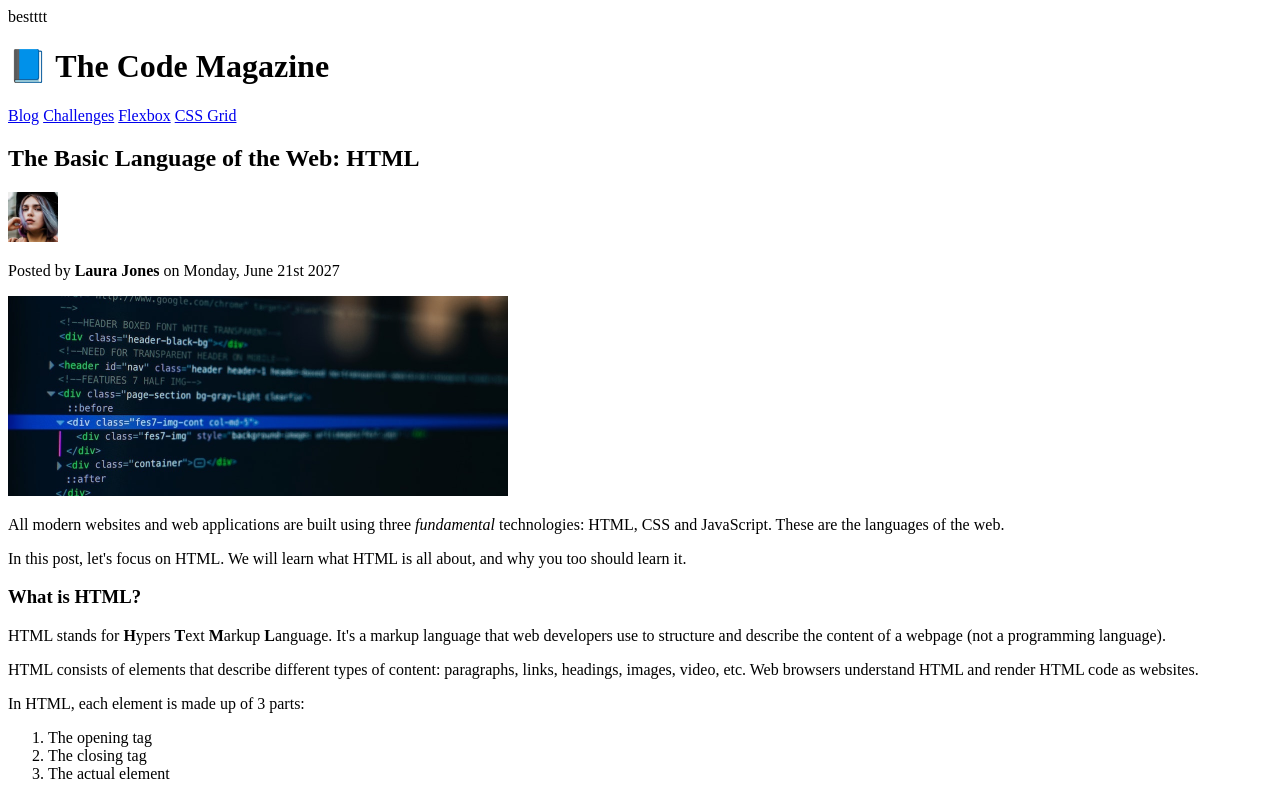
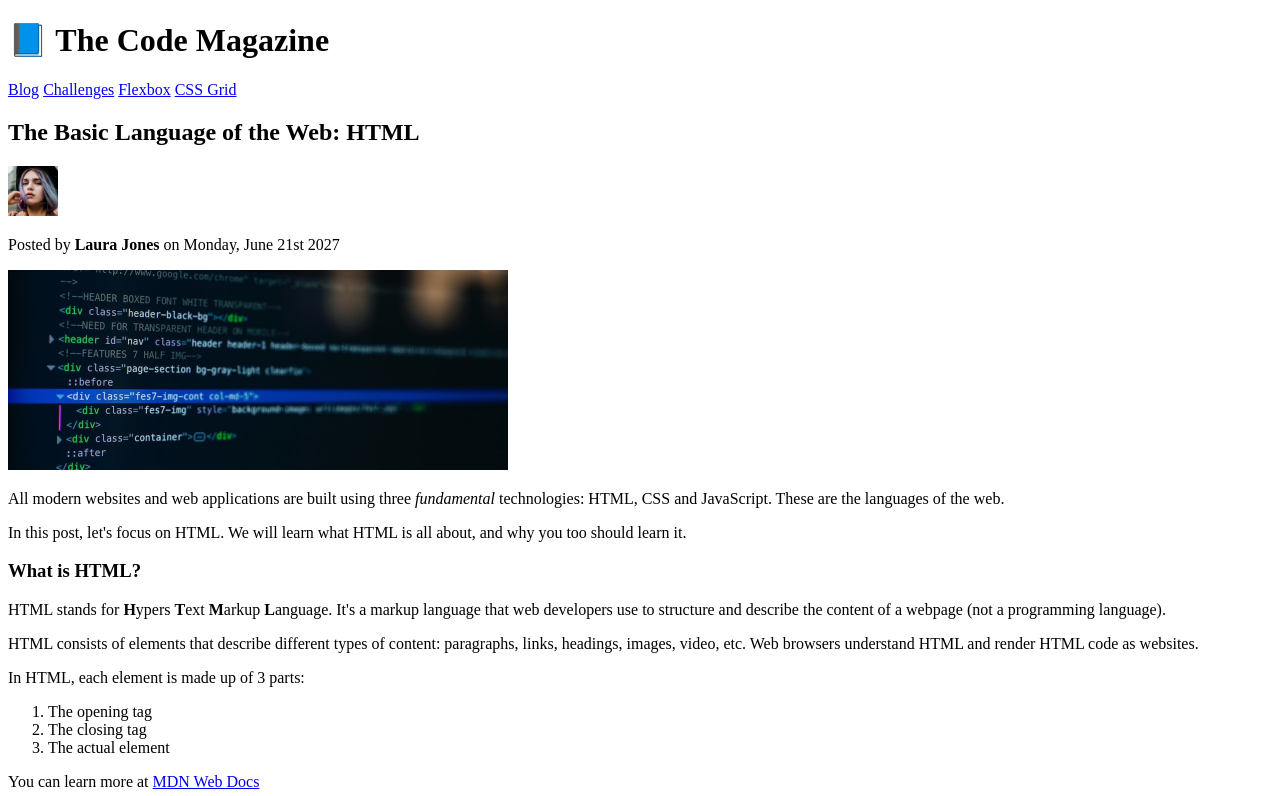
Before and after one commit to zidannndevv/learn-html, a plain HTML site: page index.html in a window 1280 px wide. Shown: the top 796 px of the page. Drawn offline with Linux system fonts and the light colour scheme.

Commit message:
delete class

```diff
--- a/index.html
+++ b/index.html
@@ -7,14 +7,8 @@
     <title>The Basic Language of the Web: HTML</title>
 </head>
 <body>
-    <nav>
-        <div class="right">bestttt</div>
-    </nav>
-
-
     <header>
         <h1>📘 The Code Magazine</h1>
-
         <nav>
             <a href="blog.html">Blog</a>
             <a href="#">Challenges</a>
```
